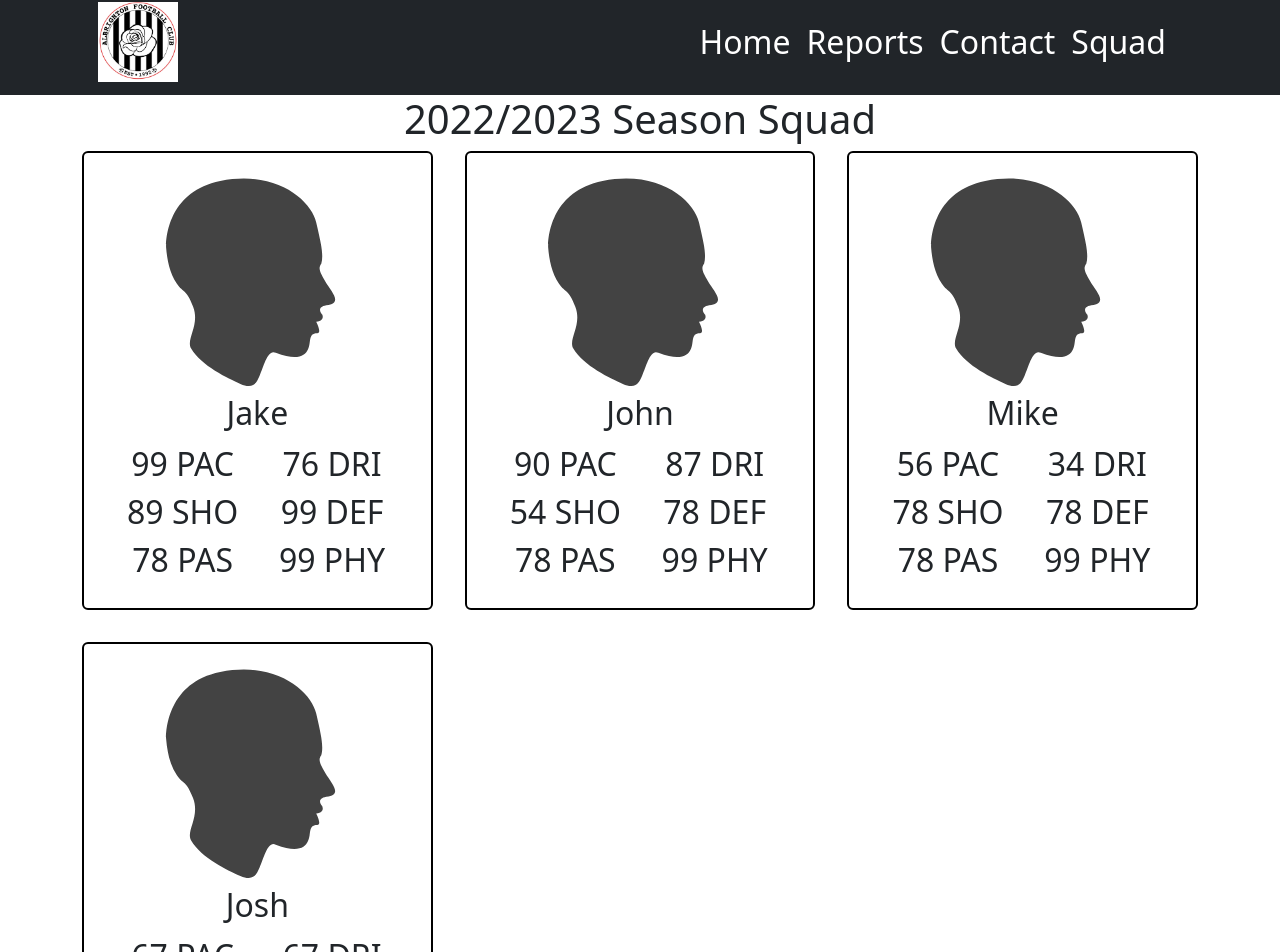
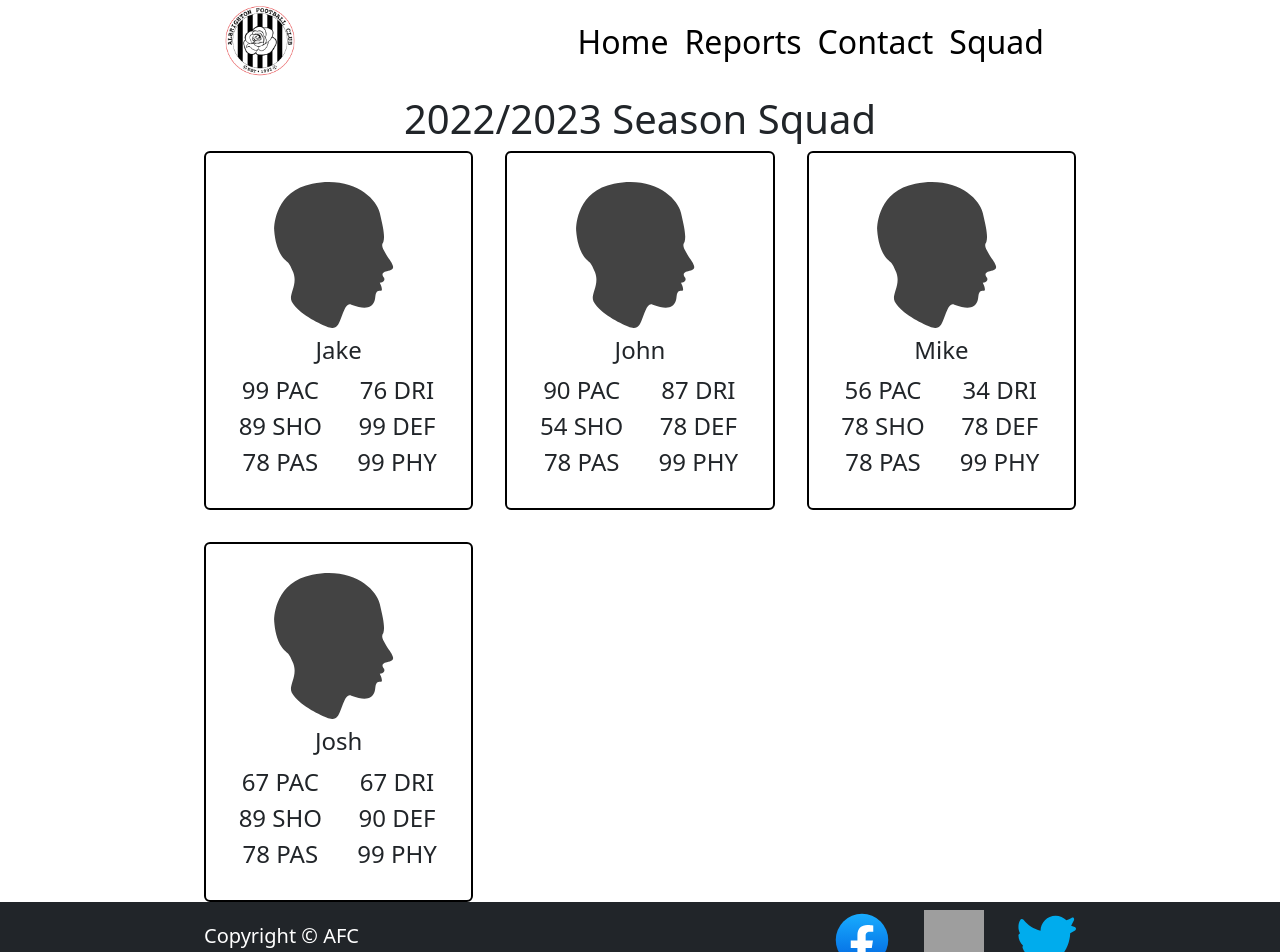
Before and after one commit to jake-stan92/afcWesbite1.0, a React (Create React App) app: page /squad in a window 1280 px wide. Shown: the part 11-963 px from the top of the page. Built offline with nearby package versions, Linux system fonts and the light colour scheme; grey boxes are pictures that could not be loaded.

Commit message:
multiple changes

```diff
--- a/src/Components/Footer.js
+++ b/src/Components/Footer.js
@@ -1,22 +1,16 @@
 import Container from "react-bootstrap/Container";
 import Navbar from "react-bootstrap/Navbar";
 
-import facebookImg from "../images/facebook.svg";
-import instagramImg from "../images/instagram.svg";
-import twitterImg from "../images/twitter.svg";
+import SocialIconsFooter from "./SocialIconsFooter";
 
 function Footer() {
     return(
         <Navbar bg="dark">
-            <Container className="text-white socials">
+            <Container className="text-white">
                 <div>
                     <h5>Copyright &#169; AFC</h5>
                 </div>
-                <div className="socialIcons">
-                    <img alt="Facebook" src={facebookImg}></img>
-                    <img alt="Instagram" src={instagramImg}></img>
-                    <img alt="Twitter" src={twitterImg}></img>
-                </div>
+                <SocialIconsFooter />
             </Container>
         </Navbar>
     )
--- a/src/Components/Header.js
+++ b/src/Components/Header.js
@@ -2,22 +2,24 @@ import Nav from 'react-bootstrap/Nav'
 import Navbar from 'react-bootstrap/Navbar';
 import NavLink from "react-bootstrap/NavLink"
 import Container from 'react-bootstrap/Container';
-import logo from '../images/teamLogo.jpg'
+import logo from '../images/teamLogo.png'
+import SocialIconsNav from './SocialIconsNav';
 
 function Header() {
     return(
-        <Navbar collapseOnSelect expand="md" bg="dark" variant="dark" className='justify-content-between'>
+        <Navbar collapseOnSelect expand="md" className='justify-content-between'>
             <Container id="header">
                 <Navbar.Brand href="/" className='align-items-center mx-3'><img id="logo" src={logo} alt="company logo"></img></Navbar.Brand>
                 {/* This is the hamburger menu */}
                 <Navbar.Toggle  className='mx-3' aria-controls="navbarScroll" data-bs-targets="#navbarScroll"></Navbar.Toggle>
                 {/* pre collapsed navbar */}
                 <Navbar.Collapse className="justify-content-end" id="navbarScroll">
-                <Nav className='align-items-end px-4 navLinks'>
+                <Nav className='px-4 navLinks'>
                     <NavLink eventKey="1" href="/" >Home</NavLink>
                     <NavLink eventKey="2" href="/reports" >Reports</NavLink>
                     <NavLink eventKey="3" href="/find us" >Contact</NavLink>
                     <NavLink eventKey="4" href="/squad" >Squad</NavLink>
+                    <SocialIconsNav />
                 </Nav>
                 </Navbar.Collapse>
             </Container>
--- a/src/Components/PlayerCard.js
+++ b/src/Components/PlayerCard.js
@@ -1,5 +1,5 @@
 import Card from "react-bootstrap/Card"
-import Container from "react-bootstrap/Container"
+// import Container from "react-bootstrap/Container"
 import Row from "react-bootstrap/Row";
 import Col from "react-bootstrap/Col";
 
@@ -11,7 +11,7 @@ function PlayerCard(props) {
             <Card.Title>
                 {name}
             </Card.Title>
-            <Container id="playerStatsContainer">
+            <div id="playerStatsContainer">
                 <Row>
                     <Col>{pace} PAC</Col>
                     <Col>{dribbling} DRI</Col>
@@ -24,7 +24,7 @@ function PlayerCard(props) {
                     <Col>{passing} PAS</Col>
                     <Col>{physical} PHY</Col>
                 </Row>
-            </Container>
+            </div>
         </Card>
     )
 }
--- /dev/null
+++ b/src/Components/SocialIconsFooter.js
@@ -0,0 +1,15 @@
+import facebookImg from "../images/facebook.svg";
+import instagramImg from "../images/instagram.svg";
+import twitterImg from "../images/twitter.svg";
+
+function SocialIconsFooter() {
+    return(
+        <div className="socialIconsFooter">
+            <img alt="Facebook" src={facebookImg}></img>
+            <img alt="Instagram" src={instagramImg}></img>
+            <img alt="Twitter" src={twitterImg}></img>
+        </div>
+    )
+}
+
+export default SocialIconsFooter;
--- /dev/null
+++ b/src/Components/SocialIconsNav.js
@@ -0,0 +1,15 @@
+import facebookImg from "../images/facebook.svg";
+import instagramImg from "../images/instagram.svg";
+import twitterImg from "../images/twitter.svg";
+
+function SocialIconsNav() {
+    return(
+        <div className="socialIconsNav d-flex d-md-none">
+            <img alt="Facebook" src={facebookImg}></img>
+            <img alt="Instagram" src={instagramImg}></img>
+            <img alt="Twitter" src={twitterImg}></img>
+        </div>
+    )
+}
+
+export default SocialIconsNav;
--- a/src/Pages/Home.js
+++ b/src/Pages/Home.js
@@ -1,17 +1,17 @@
 import Container from "react-bootstrap/Container";
 import HomeCard from "../Components/HomeCard";
 
-import squadPic from "../images/squadPic.jpg";
+import squadPic from "../images/squadPic.png";
 import reportImg from "../images/report.svg";
 import pinImg from "../images/pin.svg";
 import squadImg from '../images/squad.svg';
-import { CardGroup } from "react-bootstrap";
+import CardGroup from "react-bootstrap/CardGroup";
 
 
 function Home() {
     return(
         <div className="content">
-            <Container id="squadPicContainer">
+            <Container fluid id="squadPicContainer">
                 <img id="squadPic" alt="Squad" src={squadPic}></img>
             </Container>
             {/* <Container className="d-flex" id="cardContainer">
--- a/src/style.css
+++ b/src/style.css
@@ -25,17 +25,18 @@
 }
 
 #header a {
-    color: white;
+    color: black
 }
 
 #header .navLinks a:hover {
-    border-bottom: 2px solid white;
+    border-bottom: 2px solid black;
 }
+
 /* HOME PAGE */
 
 #squadPic {
     width: 100%;
-    height: 400px;
+    height: 900px;
     object-fit: cover;
 }
 
@@ -55,7 +56,7 @@
 
 .card {
     align-items: center;
-    padding: 1.5rem;
+    padding: 1.75rem;
     flex: 1;
     border: 2px solid black;
 }
@@ -85,12 +86,16 @@
 #squadCardContainer {
     display: grid;
     grid-gap: 2rem;
-    grid-template-columns: repeat(auto-fill, minmax(300px, 1fr));
+    grid-template-columns: repeat(auto-fill, minmax(250px, 1fr));
+}
+
+#playerStatsContainer {
+    width: 100%;
 }
 
 .playerCard,
 .card-title  {
-    font-size: 2rem;
+    font-size: 1.1rem;
 }
 
 .playerCardImg {
@@ -131,12 +136,12 @@
     margin-bottom: 0;
 }
 
-.socials img {
-    width: 70px;
+.socialIconsFooter img {
+    width: 60px;
     height: auto;
 }
 
-.socialIcons {
+.socialIconsFooter {
     display: flex;
     gap: 2rem;
 }
@@ -153,11 +158,38 @@
     }
 
     #header button {
-        border: 2px solid;
+        border: 1px solid black;
+    }
+
+    #header button:focus {
+        -webkit-box-shadow: 0 0 10px black;
+        box-shadow: 0 0 10px black;
     }
 
     #header {
         font-size: 1rem;
+    }
+
+    .navbar {
+        background-color: rgb(219, 216, 216);
+    }
+
+    .navLinks {
+        margin-top: 1rem;
+        height: 100vh;
+        align-items: center;
+        padding-top: 2rem;
+        font-size: 3rem;
+        background-color: black;
+        border-radius: 5px;
+    }
+
+    #header a {
+        color: white;
+    }
+
+    #header .navLinks a:hover {
+        border-bottom: 1px solid white;
     }
 
     /* HOME PAGE */
@@ -167,8 +199,9 @@
     }
 
     #squadPic {
+        /* position: relative; */
         width: 100%;
-        height: 150px;
+        height: 100%;
         object-fit: cover;
     }
 
@@ -271,13 +304,80 @@
         margin-bottom: 0;
     }
 
-    .socials img {
-        width: 40px;
+    .socialIconsFooter img,
+    .socialIconsNav img {
+        width: 30px;
         height: auto;
     }
 
-    .socialIcons {
+    .socialIconsNav {
         display: flex;
         gap: 1rem;
     }
+
+    .navLinks .socialIconsNav {
+        gap: 2rem;
+        margin-top: 2rem;
+    }
+
+    .socialIconsFooter {
+        display: flex;
+        gap: 2rem;
+    }
+
+
 }
+
+@media (min-width: 767px) {
+    .container {
+        max-width: 80%;
+    }
+
+    .container-fluid {
+        max-width: 100%;
+    }
+
+    #squadPic {
+        width: 100%;
+        height: auto;
+        object-fit: cover;
+    }
+
+    /* PLAYER CARD CHANGE */
+    .playerCard,
+    .card-title  {
+        font-size: 1.5rem;
+    }
+}
+
+@media (min-width: 1200px) {
+    .container {
+        max-width: 70%;
+    }
+}
+
+@media (min-width: 1600px) {
+    .container {
+        max-width: 60%;
+    }
+
+    .container-fluid {
+        max-width: 90%;
+    }
+
+    #squadPic {
+        width: 100%;
+        height: auto;
+        object-fit: cover;
+    }
+
+    /* PLAYER CARD CHANGE */
+    #squadCardContainer {
+        grid-template-columns: repeat(auto-fill, minmax(300px, 1fr));
+    }
+
+    .playerCard,
+    .card-title  {
+        font-size: 2rem;
+    }
+}
```
Also changed, not shown: src/images/teamLogo.png (added), 1 other file (tests, documents, lock files or other folders).
